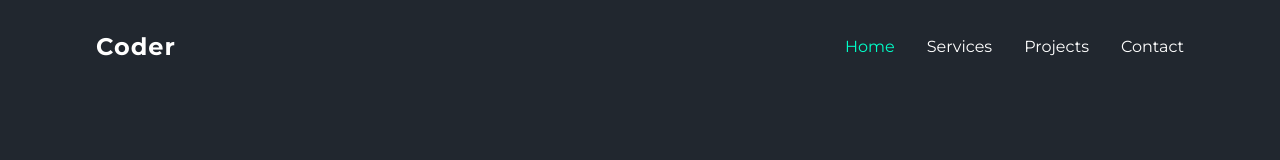
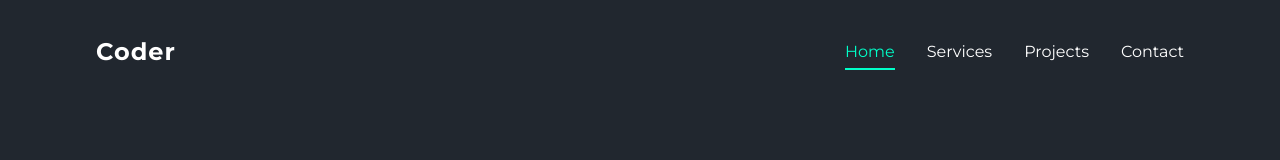
Before and after one commit to Mudassir742/portfolio, a React (Create React App) app: page / in a window 1280 px wide. Shown: the top 160 px of the page. Built offline with nearby package versions, Linux system fonts and the light colour scheme.

Commit message:
navbar links animations ongoing

```diff
--- a/src/components/navbar/Navbar.js
+++ b/src/components/navbar/Navbar.js
@@ -31,7 +31,9 @@ const Navbar = () => {
     <NavbarContainer isStickey={isStickey}>
       <Logo>Coder</Logo>
       <LinkContainer>
-        <StyledLink href="/" active={true}>Home</StyledLink>
+        <StyledLink href="/" active={true}>
+          Home
+        </StyledLink>
 
         <StyledLink href="/">Services</StyledLink>
 
--- a/src/components/navbar/Navbar.styled.js
+++ b/src/components/navbar/Navbar.styled.js
@@ -26,16 +26,33 @@ export const LinkContainer = styled.div`
   display: flex;
   align-items: center;
   gap: 2rem;
+  position: relative;
 `;
+
 export const StyledLink = styled.a`
+  padding: 0.6rem 0;
   color: ${(props) =>
     props.active
       ? props.theme.colors.primary.light
       : props.theme.colors.primary.contrastText};
   text-decoration: none;
+  position: relative;
+  transition: all 0.7s ease-in-out;
+  &::before {
+    content: "";
+    position: absolute;
+    left: 0;
+    bottom: 0;
+    width: ${(props) => (props.active ? "100%" : "0%")};
+    height: 2px;
+    background: ${(props) => props.theme.colors.primary.light};
+  }
+
   &:hover {
     cursor: pointer;
     color: ${(props) => props.theme.colors.primary.light};
-    transition: color 0.2s ease-in-out;
+  }
+  &:hover:before {
+    width: 100%;
   }
 `;
```
